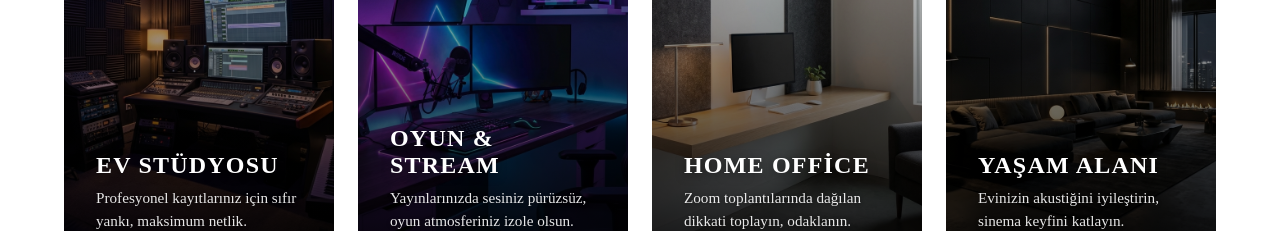
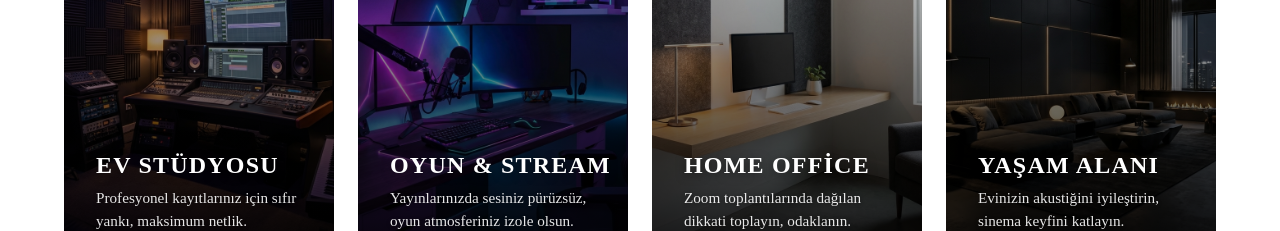
Before and after one commit to selturan001/ses-yalitim, a Next.js app: page / in a window 1280 px wide. Shown: the part 1540-1771 px from the top of the page. Built offline with nearby package versions, Linux system fonts and the light colour scheme; no server answers; the database is empty.

Commit message:
fix: force single line for feature card titles

```diff
--- a/src/components/sections/Features.module.css
+++ b/src/components/sections/Features.module.css
@@ -151,6 +151,8 @@
     letter-spacing: 0.05em;
     text-transform: uppercase;
     text-shadow: 0 2px 10px rgba(0, 0, 0, 0.5);
+    white-space: nowrap;
+    /* Force single line */
 }
 
 .cardDescription {
```
